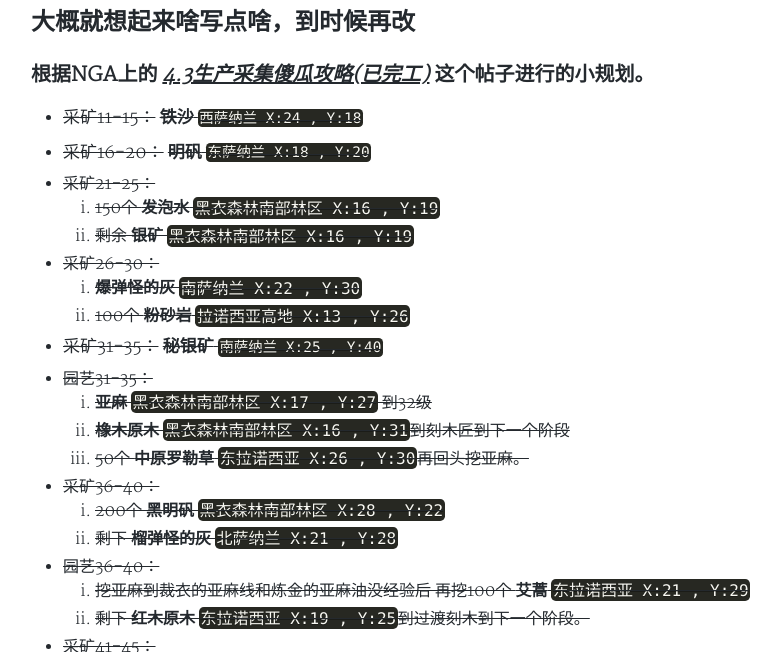
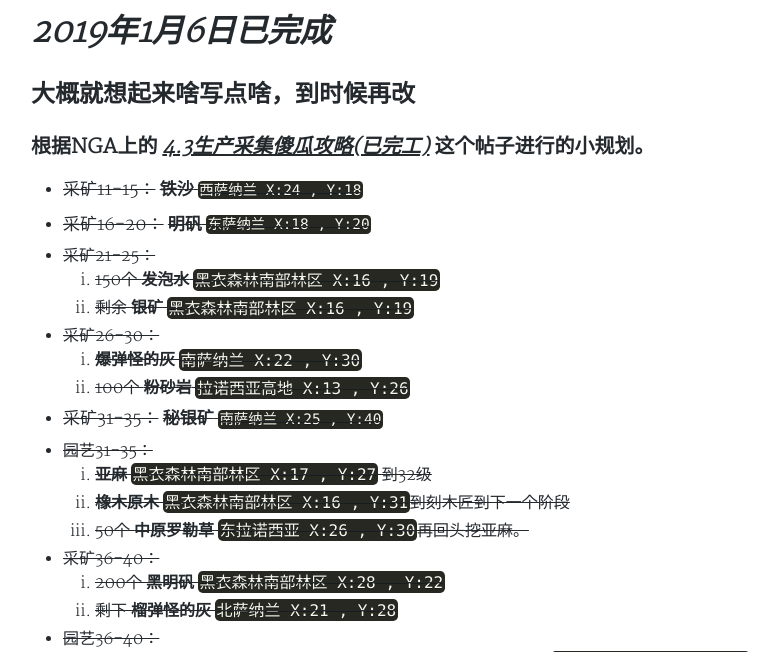
Before and after one commit to JiMo258/jimo258.github.io, a Jekyll site: the page built from _posts/2018-12-31-FFXIV.md, in a window 1280 px wide and 900 px high, scrolled down 648 px, cut to the strip 248-900 px from the top of the window. Shown: the whole strip, without its empty margins (249-1030 px from the left). Built offline with Jekyll 4.4.1, drawn with Linux system fonts in a browser that asks for light colours; nearby versions of some CDN libraries; a style sheet for code colours, icons or effects is not loaded.

Commit message:
修改内容

```diff
--- a/_posts/2018-12-31-FFXIV.md
+++ b/_posts/2018-12-31-FFXIV.md
@@ -11,6 +11,8 @@ FF14采集前50级计划
 ==================
 
 ![](/picture/002.png)
+
+# ***2019年1月6日已完成***
 
 ## 大概就想起来啥写点啥，到时候再改
 ### 根据NGA上的 *[4.3生产采集傻瓜攻略(已完工)](https://bbs.nga.cn/read.php?tid=15582629)* 这个帖子进行的小规划。
@@ -59,4 +61,4 @@ FF14采集前50级计划
     2. ~~**钴铁矿** `北萨纳兰 X:23 , Y:24` 锻铁铸甲用直到锻铁铸甲满级，再回头采石蜥蜴的蛋直到50~~
 
 - ~~园艺46-50：~~
-     **紫檀原木** `黑衣森林东部林区 X:17 , Y:22`挖到50级
+     ~~**紫檀原木** `黑衣森林东部林区 X:17 , Y:22`挖到50级~~
```
